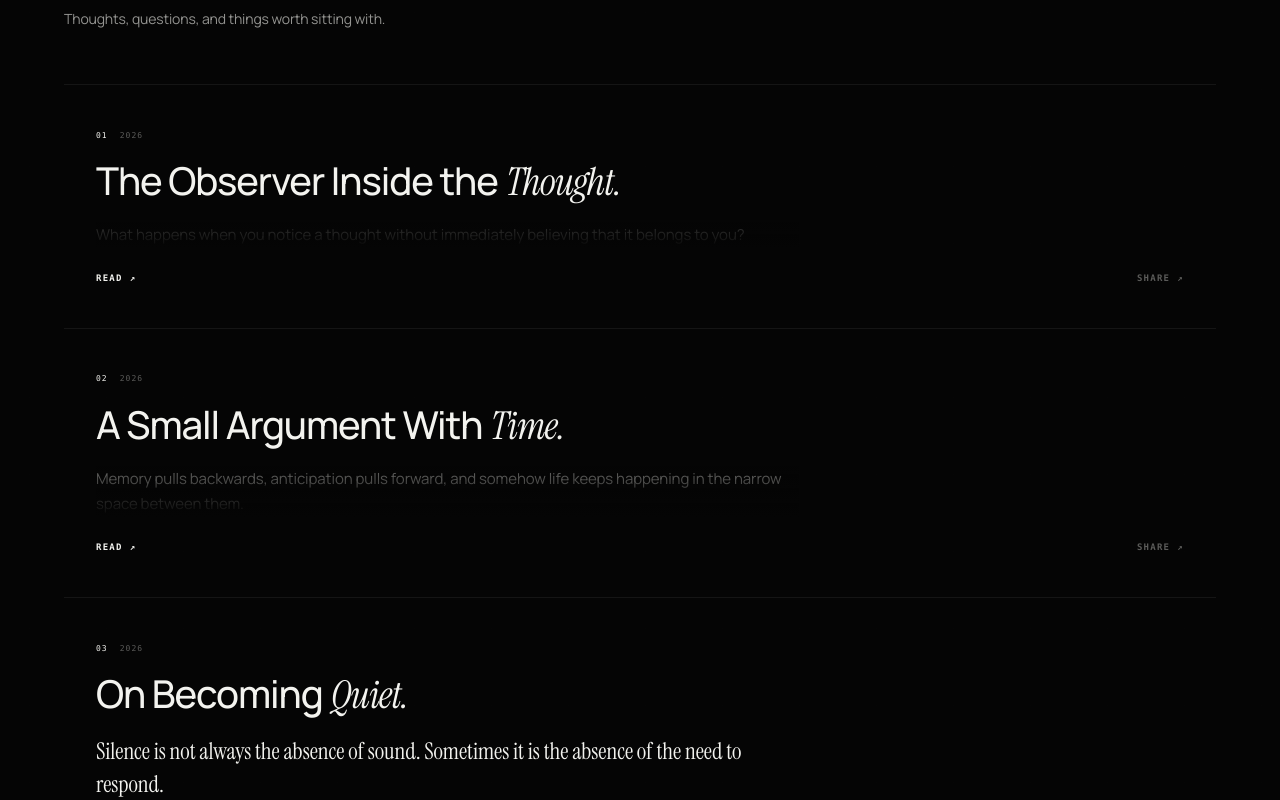
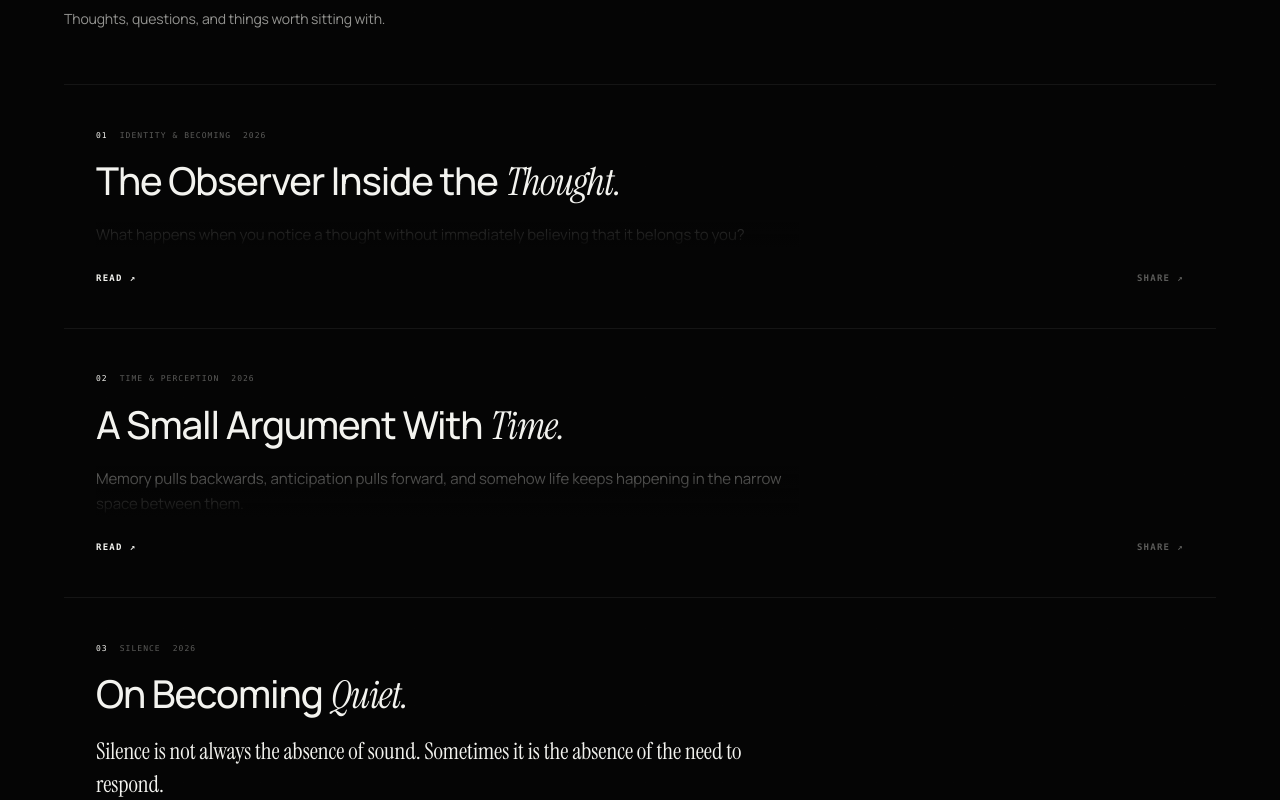
Before and after one commit to shahriarbappy60-ship-it/personal-universe, a React (Vite) app: page /wonder in a window 1280 px wide. Shown: the part 1600-2400 px from the top of the page. Built offline with nearby package versions, Linux system fonts and the light colour scheme.

Commit message:
refine Wonder writing archive interaction

```diff
--- a/src/pages/WonderPage.jsx
+++ b/src/pages/WonderPage.jsx
@@ -35,7 +35,7 @@ function ShareButton({ entry, className = '' }) {
   return <button type="button" className={`wonder-share-action ${className}`} onClick={handleShare} aria-label={`Share: ${getWritingTitle(entry)}`}>{shared ? 'COPIED' : 'SHARE'} <span aria-hidden="true">↗</span></button>;
 }
 
-function WritingRow({ writing, index, onOpen }) {
+function WritingRow({ writing, index, onOpen, isOpen, onClose }) {
   const isLong = writing.length === 'long';
   const title = getWritingTitle(writing);
   const handleOpen = () => { if (isLong) onOpen(writing); };
@@ -45,7 +45,7 @@ function WritingRow({ writing, index, onOpen }) {
   return (
     <article id={`writing-${writing.id}`} className={`wonder-writing-row wonder-writing-${writing.length}`}>
       <div className={`wonder-writing-main${isLong ? ' is-readable' : ''}`} onClick={handleOpen} onKeyDown={handleKeyDown} role={isLong ? 'button' : undefined} tabIndex={isLong ? 0 : undefined} aria-label={isLong ? `Read: ${title}` : undefined}>
-        <div className="wonder-writing-meta"><span>{String(index + 1).padStart(2, '0')}</span><span>{writing.date}</span></div>
+        <div className="wonder-writing-meta"><span>{String(index + 1).padStart(2, '0')}</span><span>{writing.tag || 'WRITING'}</span><span>{writing.date}</span></div>
         <h3 className="wonder-writing-title">{writing.titleBase ? <>{writing.titleBase} <em>{writing.titleAccent}</em></> : title}</h3>
         {isLong ? <div className="wonder-writing-preview"><p>{writing.excerpt}</p></div> : <div className="wonder-writing-full" dangerouslySetInnerHTML={{ __html: writing.body }} />}
         <div className="wonder-writing-footer">
@@ -53,6 +53,9 @@ function WritingRow({ writing, index, onOpen }) {
           <ShareButton entry={writing} />
         </div>
       </div>
+      {isLong && isOpen && (
+        <WonderReaderModal article={writing} isOpen={isOpen} onClose={onClose} />
+      )}
     </article>
   );
 }
@@ -73,6 +76,9 @@ export default function WonderPage() {
     window.requestAnimationFrame(() => {
       if (entry?.length === 'long') {
         setSelectedWriting(entry);
+        window.setTimeout(() => {
+          document.getElementById(hash.slice(1))?.scrollIntoView({ block: 'start', behavior: 'smooth' });
+        }, 80);
       } else {
         document.getElementById(hash.slice(1))?.scrollIntoView({ block: 'center', behavior: 'smooth' });
       }
@@ -217,14 +223,16 @@ export default function WonderPage() {
           </div>
           <div className="wonder-writings-ledger">
             {writings.map((writing, index) => (
-              <WritingRow key={writing.id} writing={writing} index={index} onOpen={setSelectedWriting} />
+              <WritingRow
+                key={writing.id}
+                writing={writing}
+                index={index}
+                onOpen={setSelectedWriting}
+                isOpen={selectedWriting?.id === writing.id}
+                onClose={() => setSelectedWriting(null)}
+              />
             ))}
           </div>
-          <WonderReaderModal
-            article={selectedWriting}
-            isOpen={Boolean(selectedWriting)}
-            onClose={() => setSelectedWriting(null)}
-          />
         {/* ═══════════════════════════════════════════════════
               SECTION 4: FOOTER TRANSITION (CHAPTER 03: CREATE)
           ═══════════════════════════════════════════════════ */}
```
